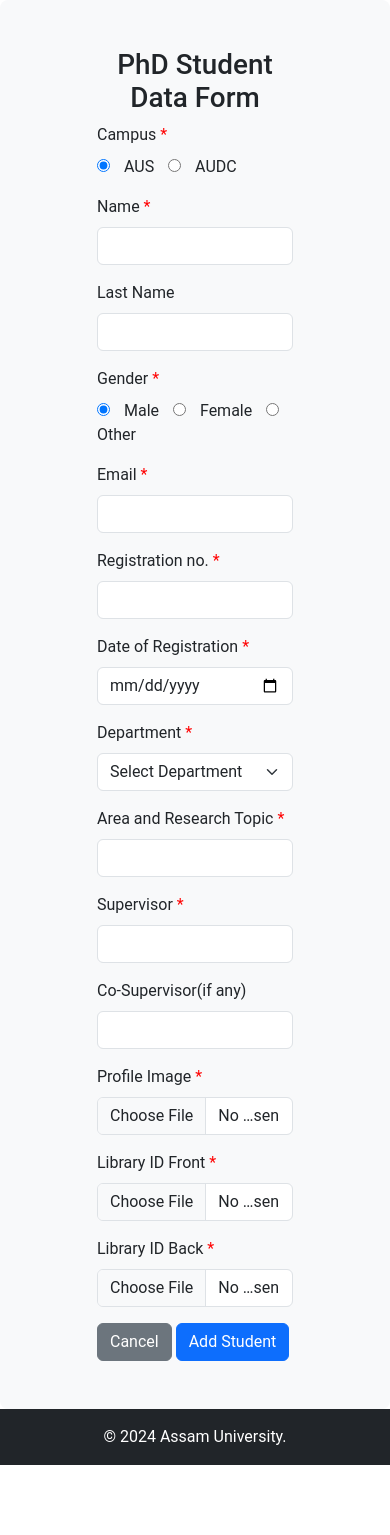
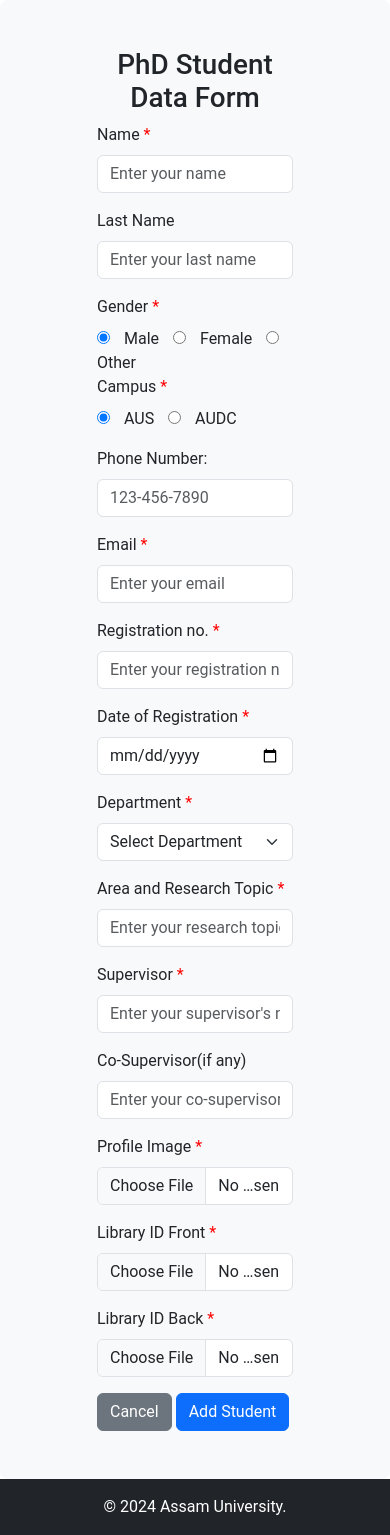
Before and after one commit to devprotim/academia-archive, a PHP site: page /pspm/views/add_students.php in a window 390 px wide. Shown: the part 56-1591 px from the top of the page. Before the commit the page ends 1521 px from the top, so only its background shows below. Run offline with PHP 8.4, Linux system fonts and the light colour scheme; some libraries are stand-ins or nearby versions.

Commit message:
duplicate email verification, phone number added on form

```diff
--- a/views/add_students.php
+++ b/views/add_students.php
@@ -7,38 +7,24 @@ include("../views/header.php");
     <div class="content">
         <div class="d-flex justify-content-center container bg-light p-5 rounded-3 centered">
             <form id="studentForm" action="insert_data.php" method="post" enctype="multipart/form-data" class="col-8">
+                <h1 class="text-center">PhD Student Data Form</h1>
 
-
-                <h1 class="text-center">PhD Student Data Form</h1>
-                <div class="row">
-                    <div class="mb-3">
-                        <label for="country" class="form-label">Campus <span class="required">*</span></label>
-                        <div class="radio-options">
-                            <input type="radio" id="aus" name="campus" value="AUS" checked required>
-                            <label for="aus">AUS</label>
-                            <input type="radio" id="audc" name="campus" value="AUDC" required>
-                            <label for="audc">AUDC</label>
-                        </div>
-                    </div>
-
-                </div>
                 <div class="row">
                     <div class="col-md-6">
                         <div class="mb-3">
                             <label for="name" class="form-label">Name <span class="required">*</span></label>
-                            <input type="text" class="form-control" id="name" name="name" required pattern="[A-Za-z ]+">
+                            <input type="text" class="form-control" id="name" name="name" required pattern="[A-Za-z ]+" placeholder="Enter your name">
                         </div>
                     </div>
                     <div class="col-md-6">
                         <div class="mb-3">
                             <label for="last_name" class="form-label">Last Name </label>
-                            <input type="text" class="form-control" id="last_name" name="last_name" pattern="[A-Za-z ]+">
+                            <input type="text" class="form-control" id="last_name" name="last_name" pattern="[A-Za-z ]+" placeholder="Enter your last name">
                         </div>
                     </div>
                 </div>
-                <div class="row">
+                <div class="row mb-3">
                     <div class="col-md-6">
-                        <div class="mb-3">
                         <label for="gender" class="form-label">Gender <span class="required">*</span></label>
                         <div class="radio-options">
                             <input type="radio" id="male" name="gender" value="Male" checked required>
@@ -49,26 +35,45 @@ include("../views/header.php");
                             <label for="other">Other</label>
                         </div>
                     </div>
+                    <div class="col-md-6">
+                        <label for="country" class="form-label">Campus <span class="required">*</span></label>
+                        <div class="radio-options">
+                            <input type="radio" id="aus" name="campus" value="AUS" checked required>
+                            <label for="aus">AUS</label>
+                            <input type="radio" id="audc" name="campus" value="AUDC" required>
+                            <label for="audc">AUDC</label>
+                        </div>
+                    </div>
+                </div>
+                <div class="row">
+                    <div class="col-md-6">
+                        <div class="mb-3 ">
+                            <label for="phone" class="form-label">Phone Number:</label>
+                            <input class="form-control" type="tel" id="phone" name="phone" pattern="^(\+?\d{1,3}[\s-]?)?\(?\d{3}\)?[\s-]?\d{3}[\s-]?\d{4}$" placeholder="123-456-7890" required>
+                        </div>
                     </div>
                     <div class="col-md-6">
-                        <div class="mb-3 ">
+                        <div class="mb-3">
                             <label for="email" class="form-label">Email <span class="required">*</span></label>
-                            <input type="email" class="form-control" id="email" name="email" required>
+                            <input type="email" class="form-control" id="email" name="email" placeholder="Enter your email" pattern="^[a-zA-Z0-9.!#$%&'*+/=?^_`{|}~-]+@[a-zA-Z0-9](?:[a-zA-Z0-9-]{0,61}[a-zA-Z0-9])?(?:\.[a-zA-Z0-9](?:[a-zA-Z0-9-]{0,61}[a-zA-Z0-9])?)*$" required>
                         </div>
+                        <?php
+                        // Display error message if provided and it's related to email duplication
+                        if (isset($_GET['error']) && strpos($_GET['error'], "Email already exists") !== false) {
+                            $dupemail = $_GET['error'];
+                            echo "<p style='color: red;'>$dupemail</p>";
+                        }
+                        ?>
                     </div>
-
-
-
                 </div>
                 <div class="row">
                     <div class="col-md-6">
                         <div class="mb-3">
                             <label for="reg_no" class="form-label">Registration no. <span class="required">*</span></label>
-                            <input type="text" class="form-control" id="reg_no" name="reg_no" required>
+                            <input type="text" class="form-control" id="reg_no" name="reg_no" placeholder="Enter your registration number" required>
                         </div>
                     </div>
                     <div class="col-md-6">
-
                         <div class="mb-3">
                             <label for="reg_date" class="form-label">Date of Registration <span class="required">*</span></label>
                             <input type="date" class="form-control" id="reg_date" name="reg_date" required>
@@ -93,7 +98,7 @@ include("../views/header.php");
                     <div class="col-md-6">
                         <div class="mb-3">
                             <label for="topic" class="form-label">Area and Research Topic <span class="required">*</span></label>
-                            <input type="text" class="form-control" id="topic" name="topic" required pattern="[A-Za-z ]+">
+                            <input type="text" class="form-control" id="topic" name="topic" placeholder="Enter your research topic" required pattern="[A-Za-z ]+">
                         </div>
                     </div>
                 </div>
@@ -101,13 +106,13 @@ include("../views/header.php");
                     <div class="col-md-6">
                         <div class="mb-3">
                             <label for="superviser" class="form-label">Supervisor <span class="required">*</span></label>
-                            <input type="text" class="form-control" id="superviser" name="superviser" required pattern="[A-Za-z ]+">
+                            <input type="text" class="form-control" id="superviser" name="superviser" placeholder="Enter your supervisor's name" required pattern="[A-Za-z ]+">
                         </div>
                     </div>
                     <div class="col-md-6">
                         <div class="mb-3">
                             <label for="co_superviser" class="form-label">Co-Supervisor(if any)</label>
-                            <input type="text" class="form-control" id="co_superviser" name="co_superviser" pattern="[A-Za-z ]+">
+                            <input type="text" class="form-control" id="co_superviser" name="co_superviser" placeholder="Enter your co-supervisor's name (if any)" pattern="[A-Za-z ]+">
                         </div>
                     </div>
                 </div>
@@ -116,19 +121,19 @@ include("../views/header.php");
                     <div class="col-md-6">
                         <div class="mb-3">
                             <label for="profile_image" class="form-label">Profile Image <span class="required">*</span></label>
-                            <input class="form-control" type="file" id="profile_image" name="profile_image" required accept="image/*">
+                            <input class="form-control" type="file" id="profile_image" name="profile_image" accept="image/*">
                         </div>
                     </div>
                     <div class="col-md-6">
                         <div class="mb-3">
                             <label for="idFront" class="form-label">Library ID Front <span class="required">*</span></label>
-                            <input class="form-control" type="file" id="idFront" name="idFront" required accept="image/*">
+                            <input class="form-control" type="file" id="idFront" name="idFront" accept="image/*">
                         </div>
                     </div>
                     <div class="col-md-6">
                         <div class="mb-3">
                             <label for="idBack" class="form-label">Library ID Back <span class="required">*</span></label>
-                            <input class="form-control" type="file" id="idBack" name="idBack" required accept="image/*">
+                            <input class="form-control" type="file" id="idBack" name="idBack" accept="image/*">
                         </div>
                     </div>
                 </div>
@@ -137,12 +142,11 @@ include("../views/header.php");
 
                 <?php
                 // Display error message if provided
-                if (isset($_GET['error'])) {
+                if (isset($_GET['error']) && strpos($_GET['error'], "Email already exists") == true) {
                     $msg = $_GET['error'];
-                    echo "<p style=' text-align: center;'>$msg</p>";
+                    echo "<p style=' text-align: center; color: green'>$msg</p>";
                 }
                 ?>
-
             </form>
         </div>
     </div>
--- a/views/home.php
+++ b/views/home.php
@@ -23,6 +23,7 @@ include("../config/dbcon.php");
                     <th>Name</th>
                     <th>Last Name</th>
                     <th>Gender</th>
+                    <th>Phone</th>
                     <th>Email</th>
                     <th>Reg. No.</th>
                     <th>Reg. Date</th>
@@ -71,6 +72,7 @@ include("../config/dbcon.php");
                         <td><?php echo $row['name']; ?></td>
                         <td><?php echo $row['last_name']; ?></td>
                         <td><?php echo $row['gender']; ?></td>
+                        <td><?php echo $row['phone']; ?></td>
                         <td><?php echo $row['email']; ?></td>
 
                         <td><?php echo $row['reg_no']; ?></td>
```
Also changed, not shown: views/insert_data.php (+12 -10 lines). Lines whose indentation alone changed are shown as unchanged.
